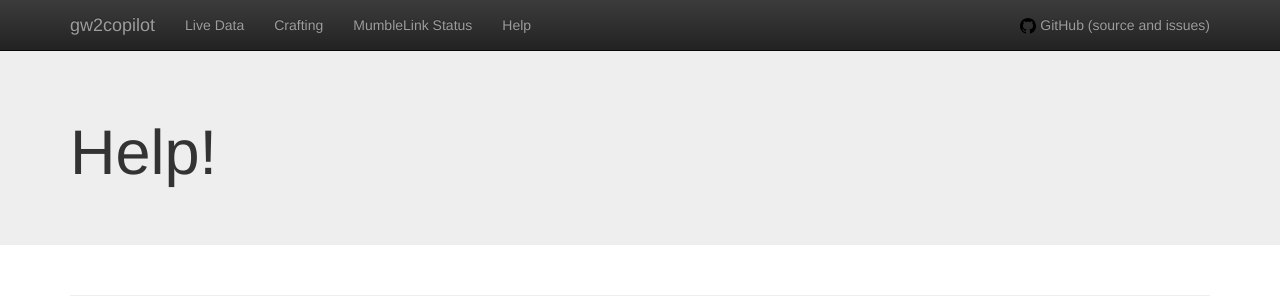
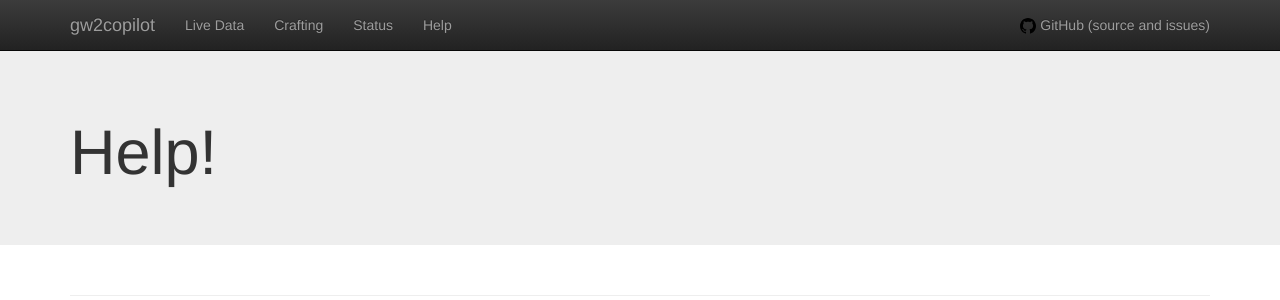
Before and after one commit to jantman/gw2copilot, a Python web app: template gw2copilot/templates/help.html in a window 1280 px wide. Shown: the top 300 px of the page. Run offline with Jinja, Linux system fonts and the light colour scheme; the template is opened without the code that fills it, so the values that code supplies are empty.

Commit message:
s/MumbleStatus/Status/ in navbar

```diff
--- a/gw2copilot/templates/nav.html
+++ b/gw2copilot/templates/nav.html
@@ -53,7 +53,7 @@ Jason Antman <jason@jasonantman.com> <http://www.jasonantman.com>
           <ul class="nav navbar-nav">
             <li><a href="/live">Live Data <span class="sr-only">(current)</span></a></li>
             <li><a href="/crafting">Crafting</a></li>
-            <li><a href="/status">MumbleLink Status</a></li>
+            <li><a href="/status">Status</a></li>
             <li><a href="/help">Help</a></li>
           </ul>
           <ul class="nav navbar-nav navbar-right">
```
